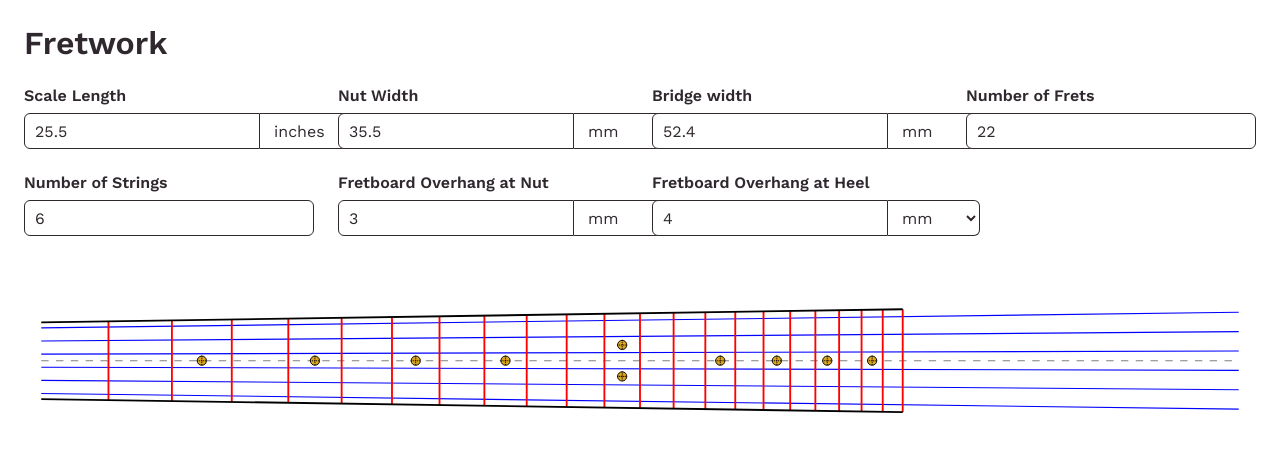
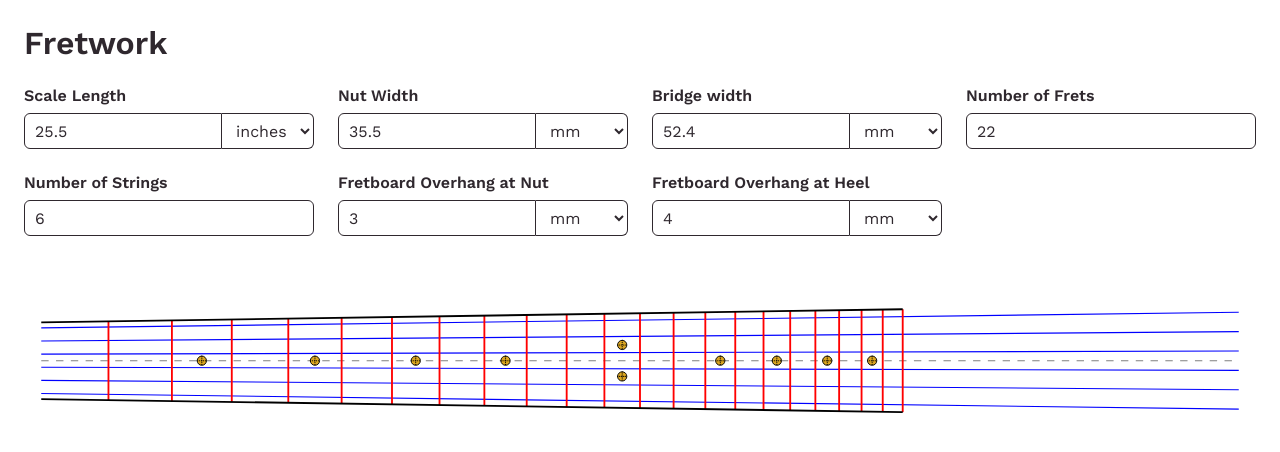
Before and after one commit to billhannah/fret-werk, a Vue app: page / in a window 1280 px wide. Shown: the top 452 px of the page. Built offline with nearby package versions, Linux system fonts and the light colour scheme.

Commit message:
Fix sizing issue on distance input

```diff
--- a/src/components/form/distance-input.vue
+++ b/src/components/form/distance-input.vue
@@ -79,8 +79,9 @@ const updateDisplayUnit = (event: Event) => {
 <style scoped>
 .measurement-input {
   display: grid;
-  grid-template-columns: 1fr auto;
+  grid-template-columns: minmax(0, 1fr) auto;
   gap: 0;
+  width: 100%;
   min-width: 0;
 }
 
@@ -96,6 +97,8 @@ const updateDisplayUnit = (event: Event) => {
 
 .measurement-value {
   border-radius: var(--input-border-radius) 0 0 var(--input-border-radius);
+  width: 100%;
+  min-width: 0;
 }
 
 .measurement-unit {
```
